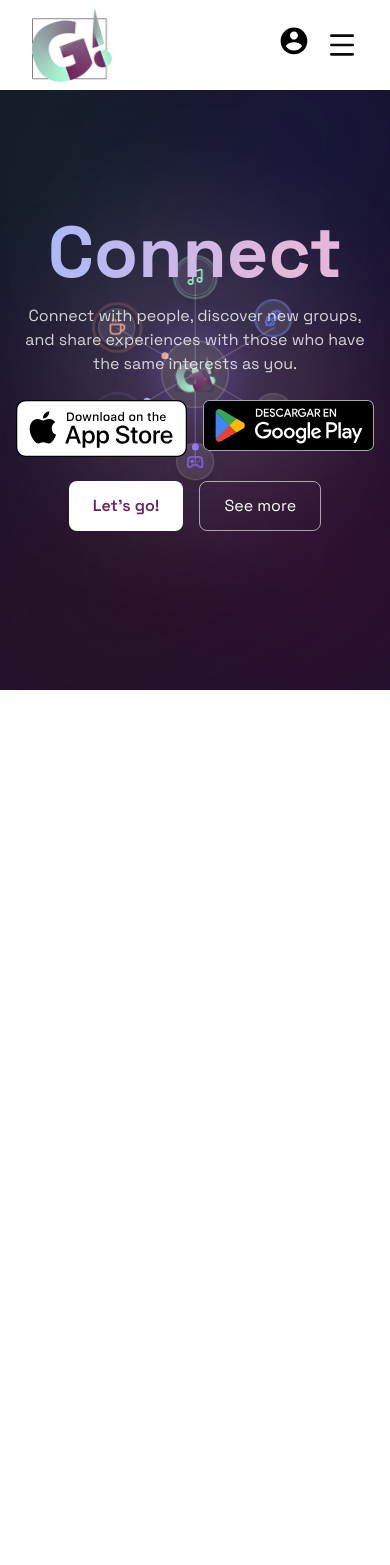
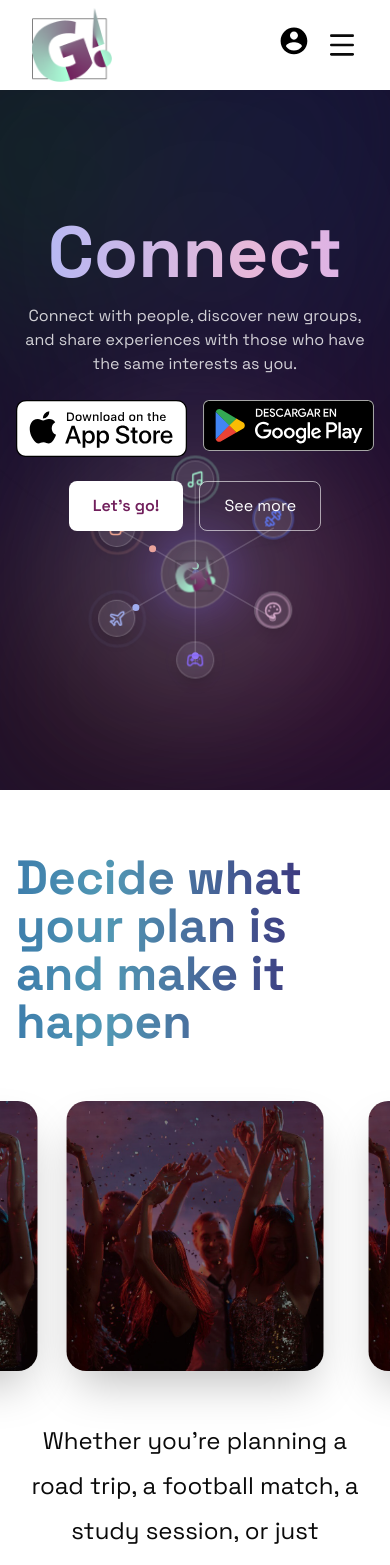
Before and after one commit to Alexeque1/GroupyApp, a Next.js app: page / in a window 390 px wide. Shown: the top 1565 px of the page. Before the commit the page ends 844 px from the top, so only its background shows below. Built offline with nearby package versions, Linux system fonts and the light colour scheme.

Commit message:
Agregar seccion Benefits parcialmente (parte 1)

```diff
--- a/package.json
+++ b/package.json
@@ -12,6 +12,7 @@
     "@base-ui/react": "^1.6.0",
     "class-variance-authority": "^0.7.1",
     "clsx": "^2.1.1",
+    "embla-carousel-react": "^8.6.0",
     "framer-motion": "^12.42.2",
     "lucide-react": "^1.24.0",
     "next": "16.2.10",
--- a/src/app/globals.css
+++ b/src/app/globals.css
@@ -214,7 +214,7 @@
 
 
 /* GRADIENTE DEL H1: meshy animado, tonos claros */
-.h1-mesh-gradient {
+.light-mesh-gradient {
   background-image: linear-gradient(90deg,
     #A9FFD7 0%,
     #A8B8FA 25%,
@@ -227,10 +227,30 @@
   color: transparent;
   animation:
     wordRise 0.7s ease-out,
-    h1GradientShift 6s ease-in-out infinite alternate;
+    lightGradientShift 6s ease-in-out infinite alternate;
 }
 
-@keyframes h1GradientShift {
+.dark-mesh-gradient {
+  background-image: linear-gradient(
+    90deg,
+    #130f1b 0%,    /* Morado */
+    #5B21B6 25%,   /* Morado profundo */
+    #164b9b 50%,   /* Azul celeste */
+    #5298b4 75%,   /* Violeta */
+    #34146b 100%
+  );
+
+  background-size: 300% 100%;
+  -webkit-background-clip: text;
+  background-clip: text;
+  color: transparent;
+
+  animation:
+    wordRise 0.7s ease-out,
+    lightGradientShift 6s ease-in-out infinite alternate;
+}
+
+@keyframes lightGradientShift {
   0% {
     background-position: 0% 50%;
   }
@@ -281,3 +301,5 @@
 .network-illustration {
   container-type: inline-size;
 }
+
+/* EMBLA CARROSUEL */
--- a/src/app/page.tsx
+++ b/src/app/page.tsx
@@ -1,11 +1,13 @@
 import Header from "@/components/landing/header";
 import Hero from "@/components/landing/hero";
+import Benefits1 from "@/components/landing/benefits1";
 
 export default function Home() {
   return (
     <main>
       <Header />
       <Hero />
+      <Benefits1 />
     </main>
   );
 }
--- /dev/null
+++ b/src/components/landing/benefits1.tsx
@@ -0,0 +1,105 @@
+"use client";
+
+import React, { useEffect } from "react";
+import Image from "next/image";
+import useEmblaCarousel from "embla-carousel-react";
+
+export default function Benefits1() {
+    const [emblaRef, emblaApi] = useEmblaCarousel({
+        loop: true,
+        align: "center",
+        skipSnaps: false,
+    });
+
+    // Esto es vital para el efecto de sombra/brillo
+    useEffect(() => {
+        if (!emblaApi) return;
+
+        const onSelect = () => {
+            const slides = emblaApi.slideNodes();
+
+            slides.forEach((slide) => slide.classList.remove("is-snapped"));
+            slides[emblaApi.selectedScrollSnap()].classList.add("is-snapped");
+        };
+
+        emblaApi.on("select", onSelect);
+        onSelect();
+    }, [emblaApi]);
+
+    const slides = [1, 2, 3];
+
+    return (
+        <section className="overflow-hidden">
+            <div className="container mx-auto px-4 py-16 flex flex-col gap-12">
+                {/* MAKE IT HAPPEN */ }
+                <div>
+                                    <h2 className="mb-10 text-5xl font-bold dark-mesh-gradient md:text-7xl">
+                    Decide what your plan is and make it happen
+                </h2>
+
+                <div>
+                    {/* Carrusel para móvil */}
+                    <div className="embla touch-pan-x xl:hidden" ref={emblaRef}>
+                        <div className="embla__container flex gap-4">
+                            {slides.map((_, index) => (
+                                <div
+                                    key={index}
+                                    className="
+                  embla__slide
+                  flex-[0_0_80%]
+                  min-w-[280px]
+                  max-w-[320px]
+                  h-[300px]
+                  transition-all
+                  duration-500
+                  ease-in-out
+                "
+                                >
+                                    <div
+                                        className="
+                    relative
+                    h-full
+                    overflow-hidden
+                    rounded-3xl
+                    shadow-2xl
+                    scale-90
+                    opacity-100
+                    brightness-50
+                    transition-all
+                    duration-500
+                    [&.is-snapped]:scale-100
+                    [&.is-snapped]:opacity-100
+                    [&.is-snapped]:brightness-100
+                  "
+                                    >
+                                        <Image
+                                            src="/party_carrousel.png"
+                                            alt={`Party ${index + 1}`}
+                                            fill
+                                            className="object-cover"
+                                        />
+                                    </div>
+                                </div>
+                            ))}
+                        </div>
+                    </div>
+                    <div className="text-center mt-8 md:mt-12">
+                        <p className="text-2xl leading-[45px]">
+                            Whether you're planning a road trip, a football match, a study session, or just grabbing coffee, Groupy helps you find the right people to make it happen. Every plan is better when shared.
+                        </p>
+                    </div>
+                </div>
+                </div>
+
+                {/* MAKE IT HAPPEN */ }
+                <div>
+                    <div>
+                        <h2 className="mt-[20px] text-5xl font-bold dark-mesh-gradient md:text-7xl">
+                            Groupy helps you build your group
+                        </h2>
+                    </div>
+                </div>
+            </div>
+        </section>
+    );
+}
--- a/src/components/landing/hero.tsx
+++ b/src/components/landing/hero.tsx
@@ -5,12 +5,7 @@ import Image from "next/image";
 import Link from "next/link";
 import NetworkIllustration from "./network-illustration";
 
-const words = ["Discover",
-    "Connect",
-    "Create",
-    "Share",
-    "Enjoy"
-];
+const words = ["Discover", "Connect", "Create", "Share", "Enjoy"];
 
 export default function Hero() {
     const [index, setIndex] = useState(0);
@@ -24,28 +19,36 @@ export default function Hero() {
     }, []);
 
     return (
-        <section className="  relative
-  min-h-[600px]
-  md:min-h-[700px]
-  lg:min-h-[750px]
+        <section
+            className="
+                relative
+                min-h-[700px]
+                md:min-h-[750px]
+                lg:min-h-[800px]
                 overflow-hidden
                 bg-[#1a0f2e]
-  text-white">
+                text-white
+                m-auto
+            "
+        >
 
             {/* MESH BACKGROUND */}
             <div className="mesh-bg" />
 
             {/* CONTENIDO */}
-            <div className="
+            <div
+                className="
                     relative
                     z-10
                     container
                     mx-auto
                     px-4
                     py-16
-            ">
+                "
+            >
 
-                <div className="
+                <div
+                    className="
                         relative
                         flex
                         items-center
@@ -55,10 +58,12 @@ export default function Hero() {
                         sm:min-h-[480px]
                         md:min-h-[520px]
                         lg:min-h-[600px]
-                ">
+                    "
+                >
 
                     {/* ILUSTRACIÓN: capa de fondo, detrás del texto */}
-                    <div className="
+                    <div
+                        className="
                             absolute
                             inset-0
                             flex
@@ -66,32 +71,40 @@ export default function Hero() {
                             justify-center
                             md:justify-end
                             pointer-events-none
-                ">
+                            translate-y-50
+                            md:translate-y-0
+                        "
+                    >
 
-                        <div className="
+                        <div
+                            className="
                                 absolute
                                 w-72
                                 h-72
                                 rounded-full
                                 bg-white/15
                                 blur-3xl
-                    " />
+                            "
+                        />
 
-                        <NetworkIllustration className="
+                        <NetworkIllustration
+                            className="
                                 w-[70%]
                                 max-w-[260px]
                                 sm:max-w-[320px]
                                 md:w-[60%]
                                 md:max-w-lg
-                        lg:max-w-2xl
+                                lg:max-w-3xl
                                 md:mr-[-1rem]
                                 lg:mr-4
                                 opacity-95
-                    " />
+                            "
+                        />
                     </div>
 
                     {/* TEXTO */}
-                    <div className="
+                    <div
+                        className="
                             relative
                             z-10
                             flex
@@ -102,7 +115,8 @@ export default function Hero() {
                             md:items-start
                             md:text-left
                             max-w-xl
-                ">
+                        "
+                    >
 
                         <div className="overflow-hidden">
                             <h1
@@ -111,7 +125,7 @@ export default function Hero() {
                                     text-7xl
                                     md:text-9xl
                                     font-bold
-                                h1-mesh-gradient
+                                    light-mesh-gradient
                                 "
                             >
                                 {words[index]}
@@ -121,7 +135,6 @@ export default function Hero() {
                                 Connect with people, discover new groups, and share experiences with those who have the same interests as you.
                             </p>
                         </div>
-
 
                         {/* STORE BUTTONS */}
                         <div className="flex gap-4">
@@ -146,7 +159,6 @@ export default function Hero() {
 
                         </div>
 
-
                         {/* ACTION BUTTONS */}
                         <div className="flex gap-4">
 
@@ -168,9 +180,8 @@ export default function Hero() {
                                     transition
                                 "
                             >
-                                Let's go!
+                                Let&apos;s go!
                             </Link>
-
 
                             <Link
                                 href="/sobre-nosotros"
```
Also changed, not shown: public/party_carrousel.png (added), src/components/landing/benefits.tsx (deleted), 1 other file (tests, documents, lock files or other folders). Lines whose indentation alone changed are shown as unchanged.
